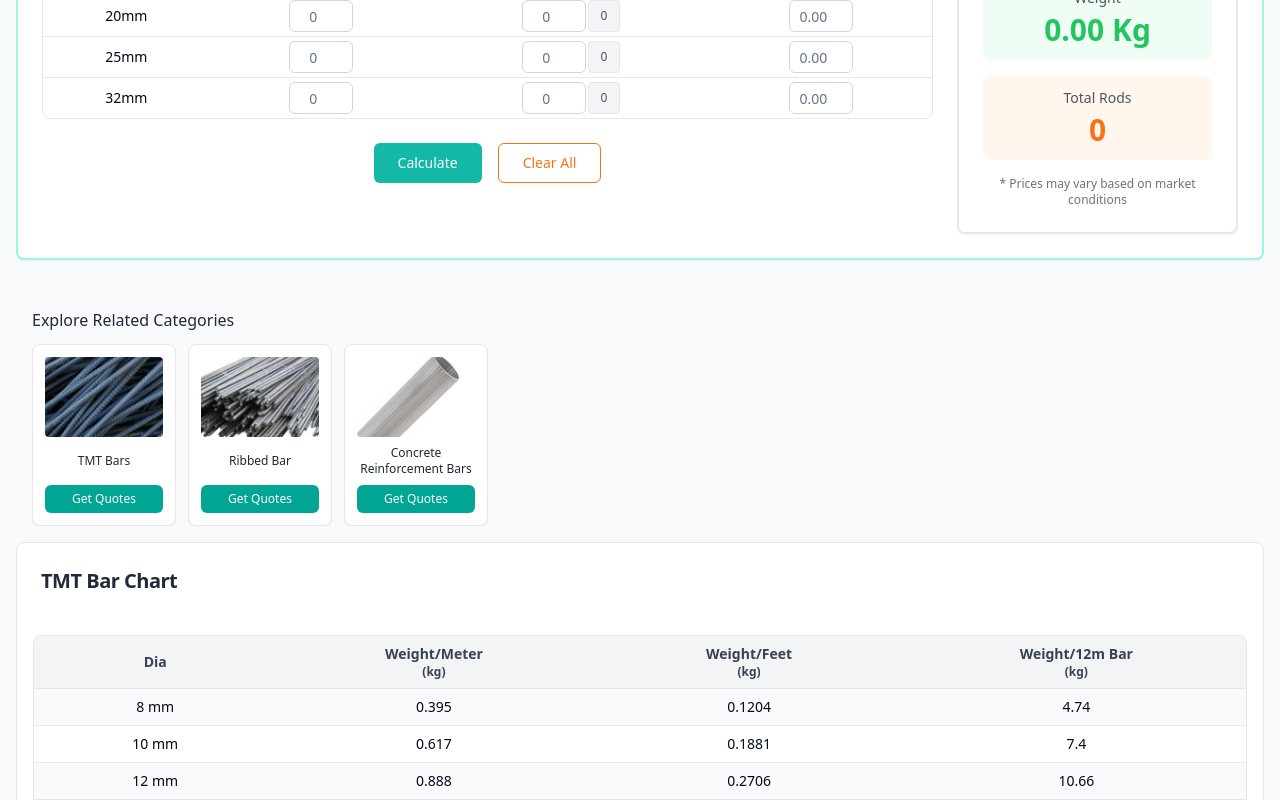
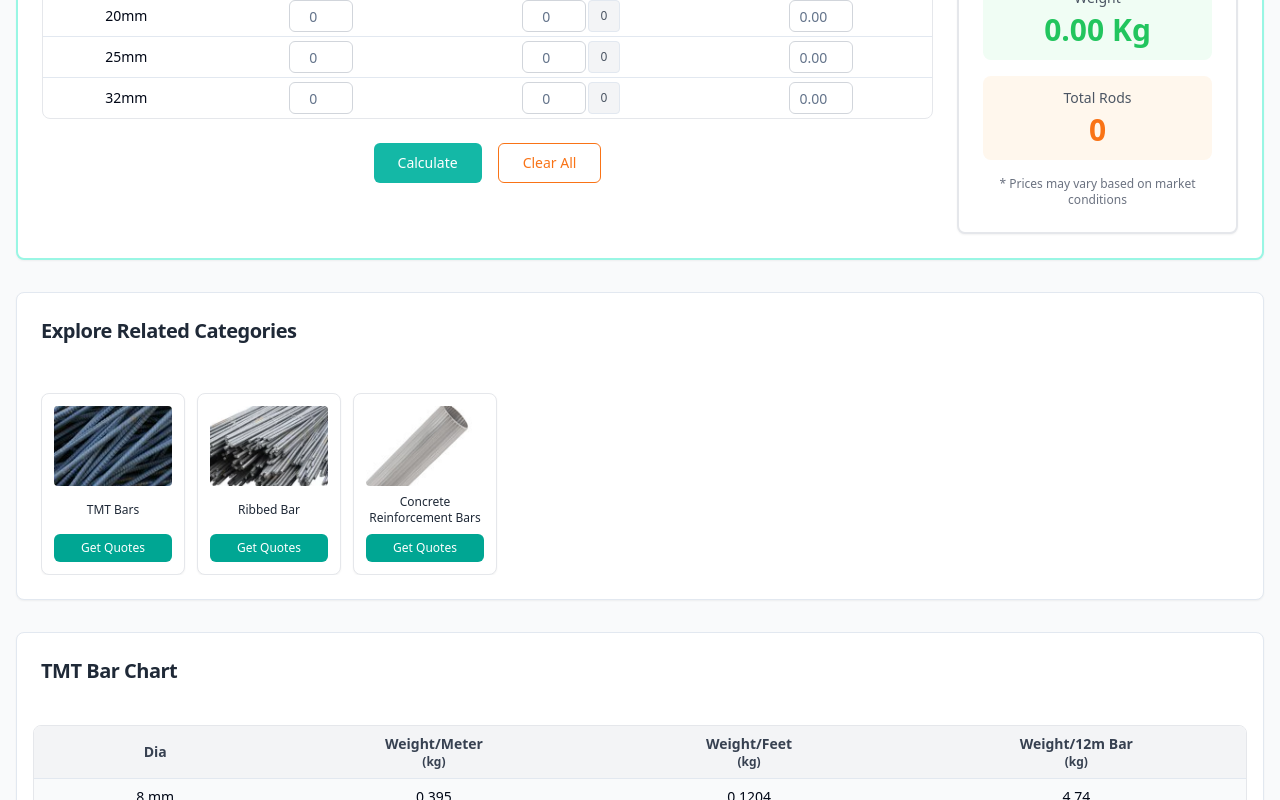
Before and after one commit to sreenivasanp-ops/Calculator_SEO_Pages, a React (Vite) app: page /tmt-bars in a window 1280 px wide. Shown: the part 456-1256 px from the top of the page. Built offline with nearby package versions, Linux system fonts and the light colour scheme.

Commit message:
Refactor Explore Related Categories section
Reduce spacing, remove scrollbar, and add a border.

```diff
--- a/src/components/ExploreRelatedCategories.tsx
+++ b/src/components/ExploreRelatedCategories.tsx
@@ -1,3 +1,5 @@
+
+import { Card, CardContent, CardHeader, CardTitle } from '@/components/ui/card';
 
 const ExploreRelatedCategories = () => {
   const categories = [
@@ -26,9 +28,12 @@ const ExploreRelatedCategories = () => {
   };
 
   return (
-    <div className="px-4 py-4">
-      <h2 className="text-gray-800 font-medium mb-3">Explore Related Categories</h2>
-      <div className="flex space-x-3 overflow-x-auto">
+    <Card className="mb-6 sm:mb-8">
+      <CardHeader className="p-3 sm:p-6">
+        <CardTitle className="text-lg sm:text-xl text-gray-800">Explore Related Categories</CardTitle>
+      </CardHeader>
+      <CardContent className="p-3 sm:p-6 pt-0">
+        <div className="flex space-x-3 overflow-x-auto scrollbar-hide">
           {categories.map((category, index) => (
             <div key={index} className="flex-shrink-0 w-36">
               <div
@@ -50,7 +55,8 @@ const ExploreRelatedCategories = () => {
             </div>
           ))}
         </div>
-    </div>
+      </CardContent>
+    </Card>
   );
 };
 
--- a/src/index.css
+++ b/src/index.css
@@ -1,3 +1,4 @@
+
 @tailwind base;
 @tailwind components;
 @tailwind utilities;
@@ -103,3 +104,14 @@ All colors MUST be HSL.
     @apply bg-background text-foreground;
   }
 }
+
+@layer utilities {
+  .scrollbar-hide {
+    -ms-overflow-style: none;
+    scrollbar-width: none;
+  }
+
+  .scrollbar-hide::-webkit-scrollbar {
+    display: none;
+  }
+}
```
Lines whose indentation alone changed are shown as unchanged.
